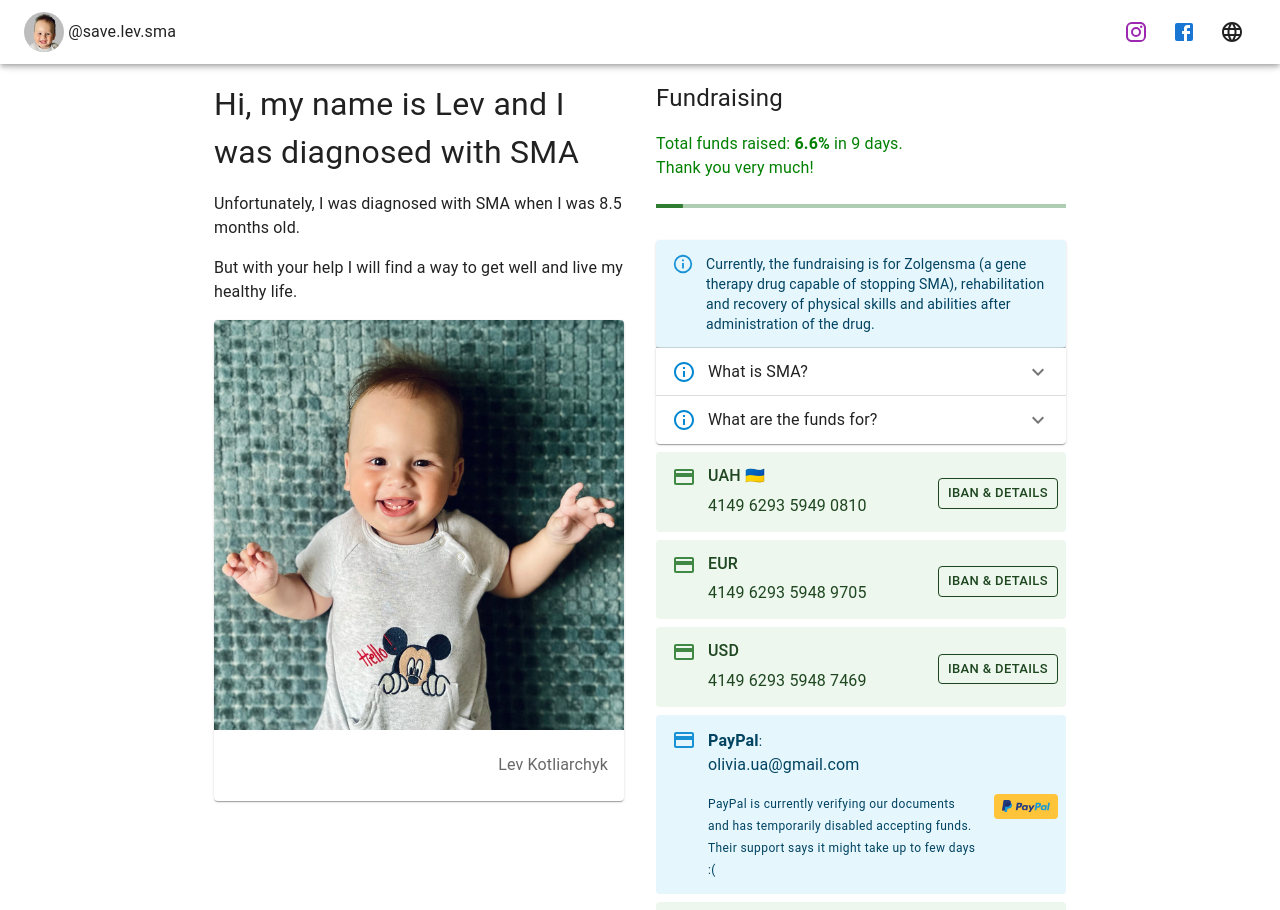
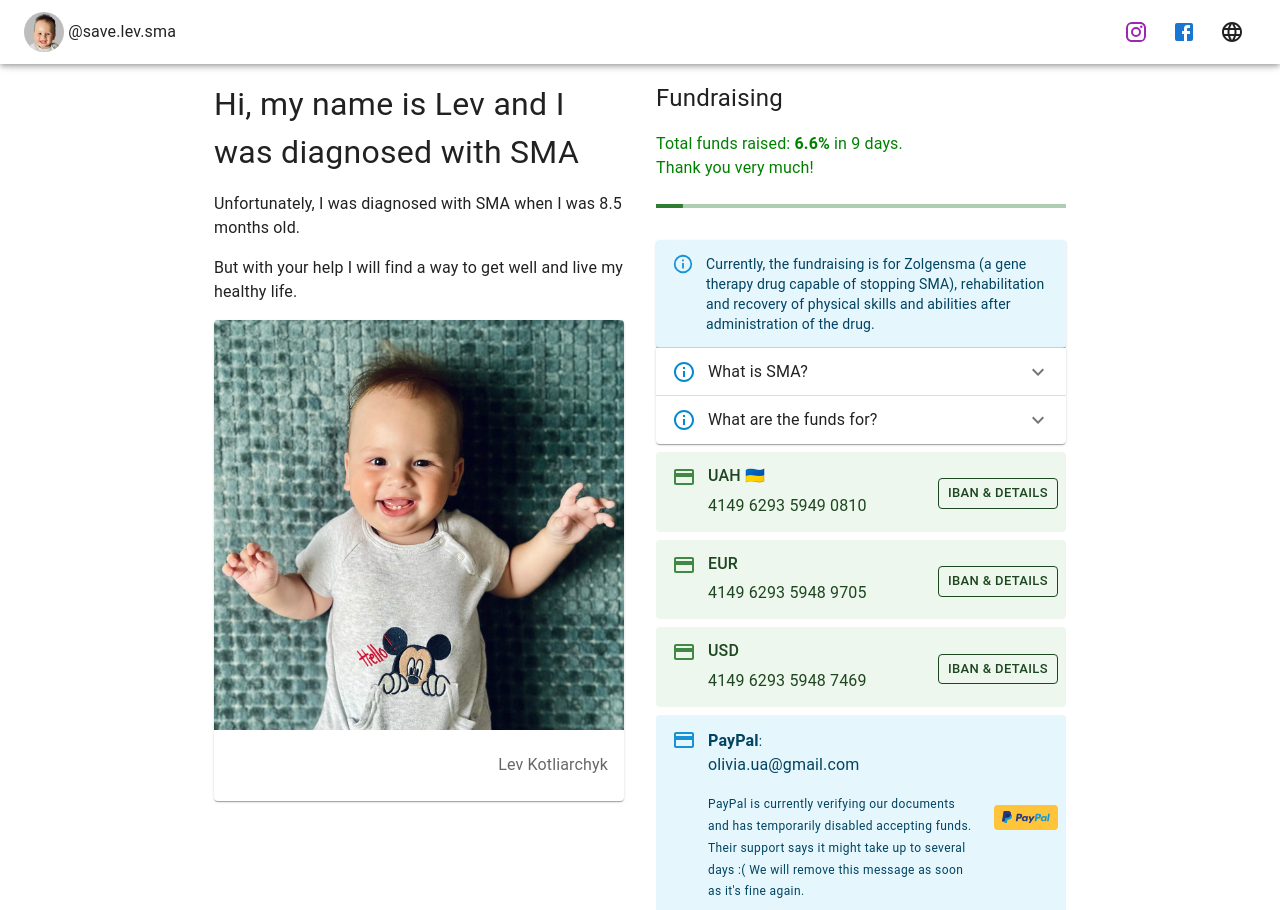
Before and after one commit to annexare/SaveLev, a Next.js app: page / in a window 1280 px wide. Shown: the top 910 px of the page. Built offline with nearby package versions, Linux system fonts and the light colour scheme.

Commit message:
feat: update text

```diff
--- a/locales/en.ts
+++ b/locales/en.ts
@@ -34,7 +34,7 @@ export const en = {
   monoDonate: 'Donate',
   paymentDetails: 'Fundraising',
   paypalTemporarilyDisabled:
-    'PayPal is currently verifying our documents and has temporarily disabled accepting funds. Their support says it might take up to few days :(',
+    "PayPal is currently verifying our documents and has temporarily disabled accepting funds. Their support says it might take up to several days :( We will remove this message as soon as it's fine again.",
   socialDad: "My dad's",
   socialMom: "My mom's",
   socialMy: 'My',
--- a/locales/uk.ts
+++ b/locales/uk.ts
@@ -52,7 +52,7 @@ export const uk: Translation = {
   monoDonate: 'Поповнити',
   paymentDetails: 'Збір коштів',
   paypalTemporarilyDisabled:
-    'Наразі PayPal перевіряє наші документи і тимчасово вимкнув зарахування коштів. Підтримка сервісу каже що це може зайняти кілька днів :(',
+    'Наразі PayPal перевіряє наші документи і тимчасово вимкнув зарахування коштів. Підтримка сервісу каже що це може зайняти кілька днів :( Ми приберемо це повідомлення як тільки все знову буде працювати.',
   socialDad: 'Мій тато в',
   socialMom: 'Моя мама в',
   socialMy: 'Мій',
```
